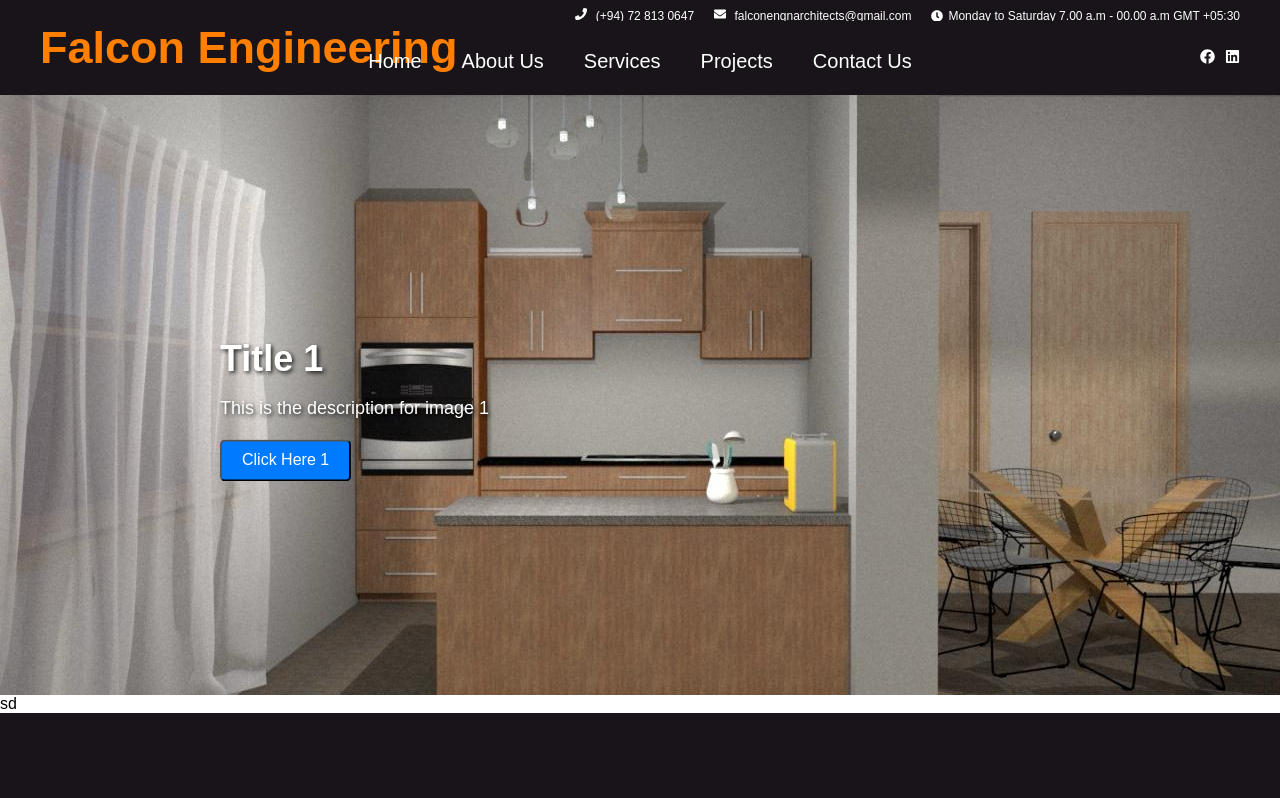
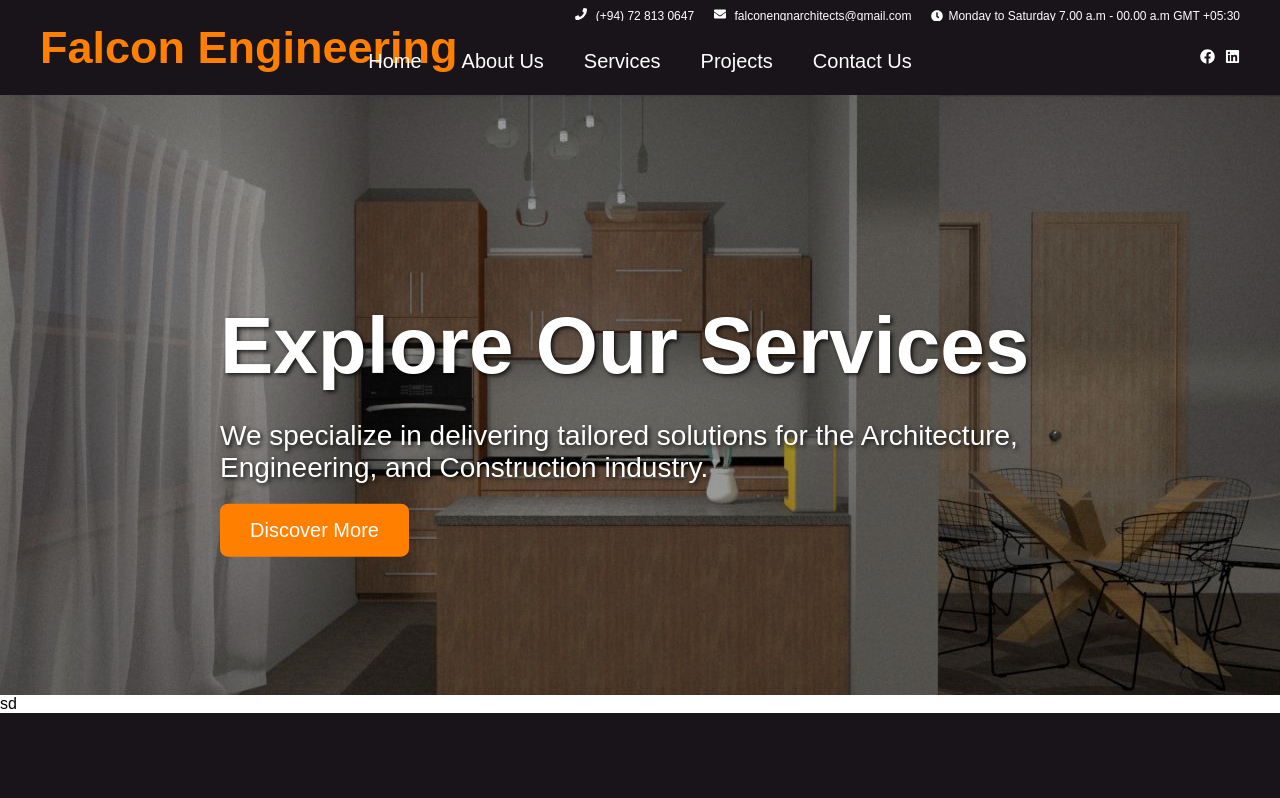
Before and after one commit to chandima-dev/portfolio-, a React (Vite) app: page / in a window 1280 px wide. Shown: the top 798 px of the page. Built offline with nearby package versions, Linux system fonts and the light colour scheme; a web font is replaced by a local one.

Commit message:
update home silder

```diff
--- a/src/components/HomeSlider/HomeSlider.css
+++ b/src/components/HomeSlider/HomeSlider.css
@@ -25,6 +25,7 @@
   object-fit: cover;
   margin: 0; /* Remove margin */
   padding: 0; /* Remove padding */
+  filter: brightness(0.6);
 }
 
 .slide-content {
@@ -44,28 +45,35 @@
 }
 
 .slide-title {
-  font-size: 36px;
+  font-size: 80px;
   margin-bottom: 10px;
 }
 
 .slide-description {
-  font-size: 18px;
+  font-size: 28px;
   margin-bottom: 20px;
 }
 
 .slide-button {
-  padding: 10px 20px;
-  background-color: #007bff;
+  padding: 15px 30px; /* Increase padding to make the button larger */
+  background-color: #FF7F00;
   color: white;
   text-decoration: none;
-  font-size: 16px;
-  border-radius: 5px;
-  cursor: pointer; /* Change cursor to pointer */
+  font-size: 20px; /* Increase font size */
+  border-radius: 8px; /* Increase border radius for a more rounded look */
+  cursor: pointer;
+  border: none; /* Remove any default border */
+  transition: background-color 0.3s ease, opacity 0.3s ease; /* Add transition for smooth effect */
 }
 
 .slide-button:hover {
-  background-color: #0056b3;
+  background-color: transparent; /* Make background transparent on hover */
+  color: #FF7F00; /* Change text color to match the button's original background */
+  border: 3px solid #FF7F00; /* Add a border when transparent */
+  opacity: 0.8; /* Add a slight opacity effect */
+  font-weight: bold; /* Add
 }
+
 /* Media query for mobile devices */
 @media (max-width: 768px) {
   .slideshow-container {
@@ -76,9 +84,12 @@
     bottom: -100%; /* Start off-screen for animation */
     left: 50%; /* Center horizontally */
     transform: translateX(-50%); /* Center horizontally */
-    padding: 20px; /* Adjust padding */
+    padding: 0px; /* Adjust padding */
     z-index: 20; /* Ensure it appears above the image */
     transition: bottom 0.9s ease-in-out; /* Animate the bottom property */
+    align-items: center; /* Center items horizontally */
+    text-align: center; /* Center text */
+    width: 100%; /* Ensure slide content takes full width */
   }
 
   .slide-content.slide-in {
@@ -92,15 +103,35 @@
   }
 
   .slide-title {
-    font-size: 24px; /* Adjust title size for mobile */
+    font-size: 35px; /* Adjust title size for mobile */
+    width: 100%; /* Make title full width */
+    margin: 0; /* Remove default margin */
+    padding: 0 10px; /* Optional: Add some horizontal padding */
   }
 
   .slide-description {
-    font-size: 14px; /* Adjust description size for mobile */
+    font-size: 18px; /* Adjust description size for mobile */
+    width: 100%; /* Make description full width */
+    margin: 0; /* Remove default margin */
+    padding: 10px 10px 10px 0;
   }
 
   .slide-button {
-    font-size: 14px; /* Adjust button size for mobile */
+    padding: 12px 20px; /* Decrease padding for smaller screens */
+    font-size: 18px; /* Reduce font size for smaller screens */
+    border-radius: 6px; /* Adjust border radius if needed */
+    flex-direction: column; /* Stack elements vertically */
+    align-items: center; /* Center items horizontally */
+    text-align: center; /* Center text */
+    cursor: pointer;
+    border: none; /* Remove any default border */
+    transition: background-color 0.3s ease, opacity 0.3s ease;
+  }
+  .slide-button:hover {
+    background-color: transparent; /* Make background transparent on hover */
+    color: #FF7F00; /* Change text color to match the button's original background */
+    border: 2px solid #FF7F00; /* Add a border when transparent */
+    opacity: 0.8; /* Add a slight opacity effect */
   }
 
   .slide-image {
--- a/src/components/HomeSlider/HomeSlider.jsx
+++ b/src/components/HomeSlider/HomeSlider.jsx
@@ -1,35 +1,9 @@
 import React, { useState, useEffect } from 'react';
 import { useNavigate } from 'react-router-dom';
+import slidesData from './slider-data'; // Import the data sheet
 import './HomeSlider.css';
 
 const Slideshow = () => {
-  const slides = [
-    {
-      id: 1,
-      image: '/images/img1.jpeg',
-      title: 'Title 1',
-      description: 'This is the description for image 1',
-      buttonLabel: 'Click Here 1',
-      buttonLink: '/aboutus',
-    },
-    {
-      id: 2,
-      image: '/images/img2.jpeg',
-      title: 'Title 2',
-      description: 'This is the description for image 2',
-      buttonLabel: 'Click Here 2',
-      buttonLink: '/projects',
-    },
-    {
-      id: 3,
-      image: '/images/img3.jpeg',
-      title: 'Title 3',
-      description: 'This is the description for image 3',
-      buttonLabel: 'Click Here 3',
-      buttonLink: '/contactus',
-    },
-  ];
-
   const [currentSlide, setCurrentSlide] = useState(0);
   const [isSlidingOut, setIsSlidingOut] = useState(false);
   const navigate = useNavigate();
@@ -38,22 +12,22 @@ const Slideshow = () => {
     const interval = setInterval(() => {
       setIsSlidingOut(true); // Start slide-out animation
       setTimeout(() => {
-        setCurrentSlide((prevSlide) => (prevSlide + 1) % slides.length);
+        setCurrentSlide((prevSlide) => (prevSlide + 1) % slidesData.length);
         setIsSlidingOut(false); // Reset sliding out after changing slide
       }, 900); // Wait for animation to finish before changing slide
-    }, 5000);
+    }, 8000);
     return () => clearInterval(interval);
-  }, [slides.length]);
+  }, []);
 
   const handleButtonClick = () => {
-    const link = slides[currentSlide].buttonLink;
-    console.log(slides[currentSlide].id);
+    const link = slidesData[currentSlide].buttonLink;
+    console.log(slidesData[currentSlide].id);
     navigate(link);
   };
 
   return (
     <div className="slideshow-container">
-      {slides.map((slide, index) => (
+      {slidesData.map((slide, index) => (
         <div
           key={index}
           className={`slide ${index === currentSlide ? 'active' : ''}`}
--- a/src/components/HomeSlider/slider-data.jsx
+++ b/src/components/HomeSlider/slider-data.jsx
@@ -1,20 +1,28 @@
-export const sliderData = [
+const slidesData = [
   {
-    image: "/images/img1.jpeg",
-    heading: "Slide One",
-    desc: "This is the description of slide one Lorem ipsum dolor, sit amet consectetur adipisicing elit. Modi quos quas, voluptatum nesciunt illum exercitationem.",
-    redirectUrl: "./aboutus", // Add the URL for redirection
+    id: 1,
+    image: '/images/img1.jpeg',
+    title: 'Explore Our Services',
+    description: 'We specialize in delivering tailored solutions for the Architecture, Engineering, and Construction industry.',
+    buttonLabel: 'Discover More',
+    buttonLink: '/aboutus',
   },
   {
-    image: "/images/img2.jpeg",
-    heading: "Slide Two",
-    desc: "This is the description of slide two Lorem ipsum dolor, sit amet consectetur adipisicing elit. Modi quos quas, voluptatum nesciunt illum exercitationem.",
-    redirectUrl: "./projects", // Add the URL for redirection
+    id: 2,
+    image: '/images/img2.jpeg',
+    title: 'Our Projects',
+    description: 'Explore our portfolio of valuable and impactful projects',
+    buttonLabel: 'Explore Projects',
+    buttonLink: '/projects',
   },
   {
-    image: "/images/img3.jpeg",
-    heading: "Slide Three",
-    desc: "This is the description of slide three Lorem ipsum dolor, sit amet consectetur adipisicing elit. Modi quos quas, voluptatum nesciunt illum exercitationem.",
-    redirectUrl: "/contactus", // Add the URL for redirection
+    id: 3,
+    image: '/images/img3.jpeg',
+    title: 'Connect with Us',
+    description: 'We’re Here for Consultations, Collaborations, and Your Inquiries',
+    buttonLabel: 'Get Started',
+    buttonLink: '/contactus',
   },
 ];
+
+export default slidesData;
```
